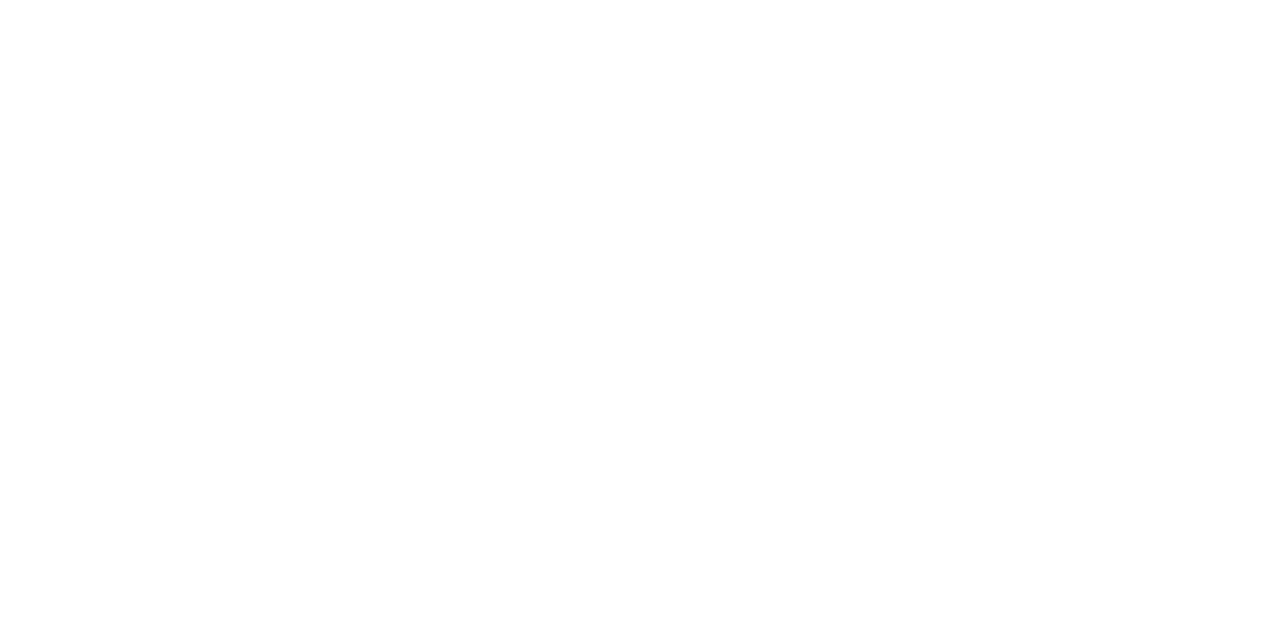
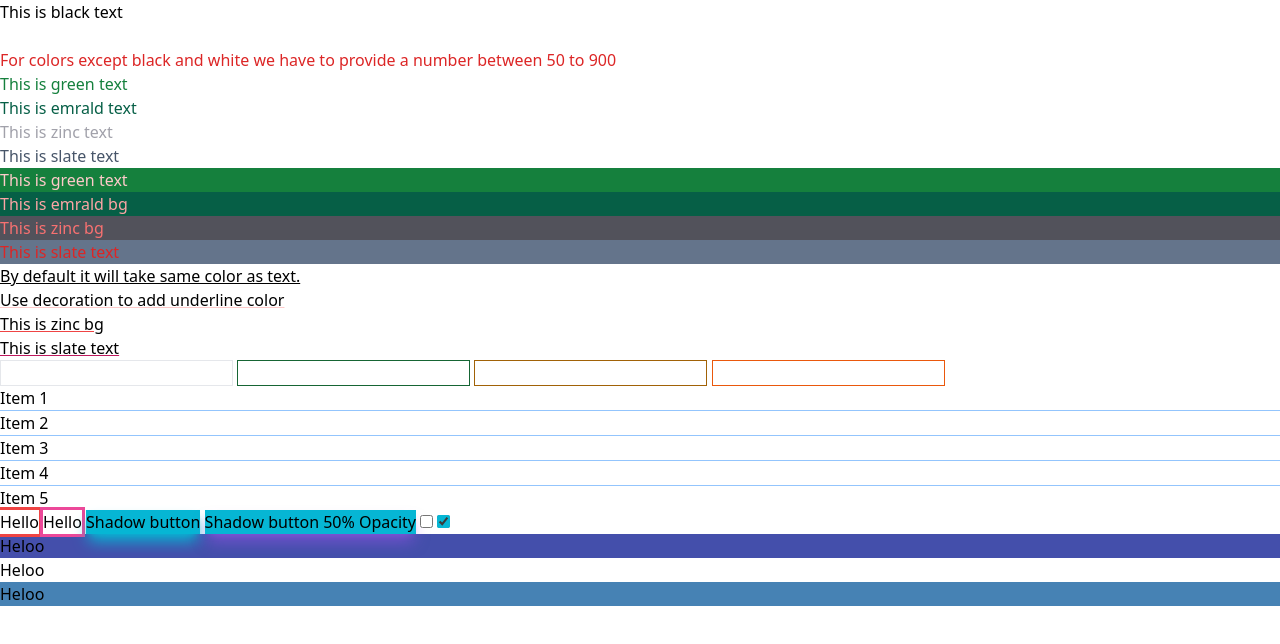
Before and after one commit to MehulRaheja/Static-Projects, a plain HTML site: page tailwind-sandbox-main/tailwind-sandbox-starter/02-colors/index.html in a window 1280 px wide. Drawn offline with nearby package versions, Linux system fonts and the light colour scheme.

```diff
--- a/tailwind-sandbox-main/tailwind-sandbox-starter/02-colors/index.html
+++ b/tailwind-sandbox-main/tailwind-sandbox-starter/02-colors/index.html
@@ -12,21 +12,56 @@
     <!-- white, black, red, green, blue, orange, yellow, purple, lime, emerald, teal, cyan, indigo, violet, fuchsia, pink, rose, sky, gray, slate, zinc, neutral, stone, amber,  -->
 
     <!-- Text Colors -->
+    <p class="text-black">This is black text</p>
+    <p class="text-white">This is white text</p>
+    <p class="text-red-600">For colors except black and white we have to provide a number between 50 to 900</p>
+    <p class="text-green-700">This is green text</p>
+    <p class="text-emerald-800">This is emrald text</p>
+    <p class="text-zinc-400">This is zinc text</p>
+    <p class="text-slate-600">This is slate text</p>
 
     <!-- Background Colors -->
+    <p class="bg-green-700 text-red-200">This is green text</p>
+    <p class="bg-emerald-800 text-red-300">This is emrald bg</p>
+    <p class="bg-zinc-600 text-red-400">This is zinc bg</p>
+    <p class="bg-slate-500 text-red-600">This is slate text</p>
 
     <!-- Text Underline -->
+    <p class="underline">By default it will take same color as text.</p>
+    <p class="underline decoration-red-200">Use decoration to add underline color</p>
+    <p class="underline decoration-red-500">This is zinc bg</p>
+    <p class="underline decoration-pink-700">This is slate text</p>
 
     <!-- Border Colors -->
+    <input type="text" class="border border-blue-444">
+    <input type="text" class="border border-green-800">
+    <input type="text" class="border border-yellow-700">
+    <input type="text" class="border border-orange-600">
 
     <!-- Divide Colors -->
+    <div class="divide-y divide-blue-300">
+      <div>Item 1</div>
+      <div>Item 2</div>
+      <div>Item 3</div>
+      <div>Item 4</div>
+      <div>Item 5</div>
+    </div>
 
     <!-- Outline Colors -->
+    <button class="outline outline-red-500">Hello</button>
+    <button class="outline outline-pink-500">Hello</button>
 
     <!-- Box Shadow Colors (Opacity defaults to 100, but you can set it)-->
+    <button class="shadow-lg bg-cyan-500 shadow-cyan-500">Shadow button</button>
+    <button class="shadow-lg bg-cyan-500 shadow-purple-500/50">Shadow button 50% Opacity</button>
 
     <!-- Accent Colors -->
+    <input type="checkbox" class="accent-purple-500"  />
+    <input type="checkbox" class="accent-cyan-500" checked />
 
     <!-- Arbitrary Colors -->
+    <div class="bg-[#444fab]">Heloo</div>
+    <div class="bg-[rgb(250, 0, 0)]">Heloo</div>
+    <div class="bg-[steelblue]">Heloo</div>
   </body>
 </html>
```
Also changed, not shown: tailwind-sandbox-main/tailwind-sandbox-starter/03-container-spacing/index.html (+31 -1 lines), 2 other files.
